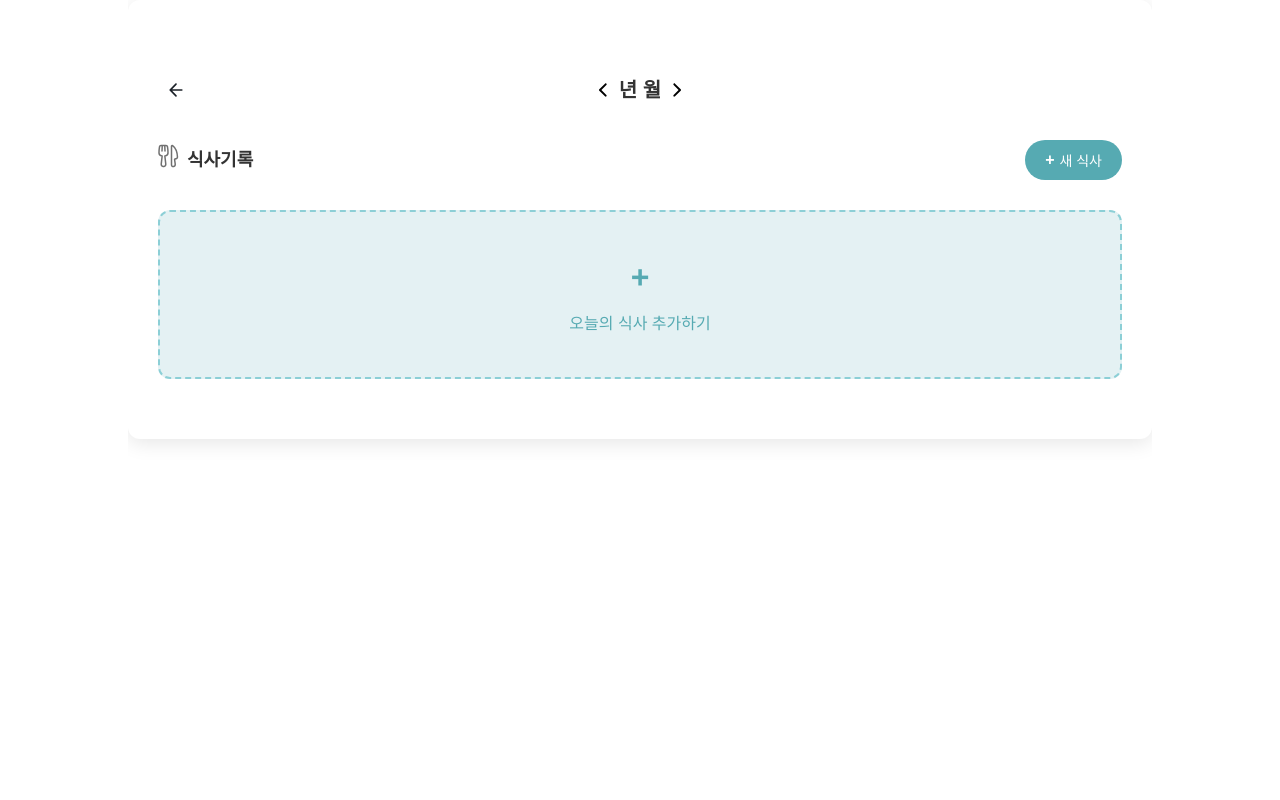
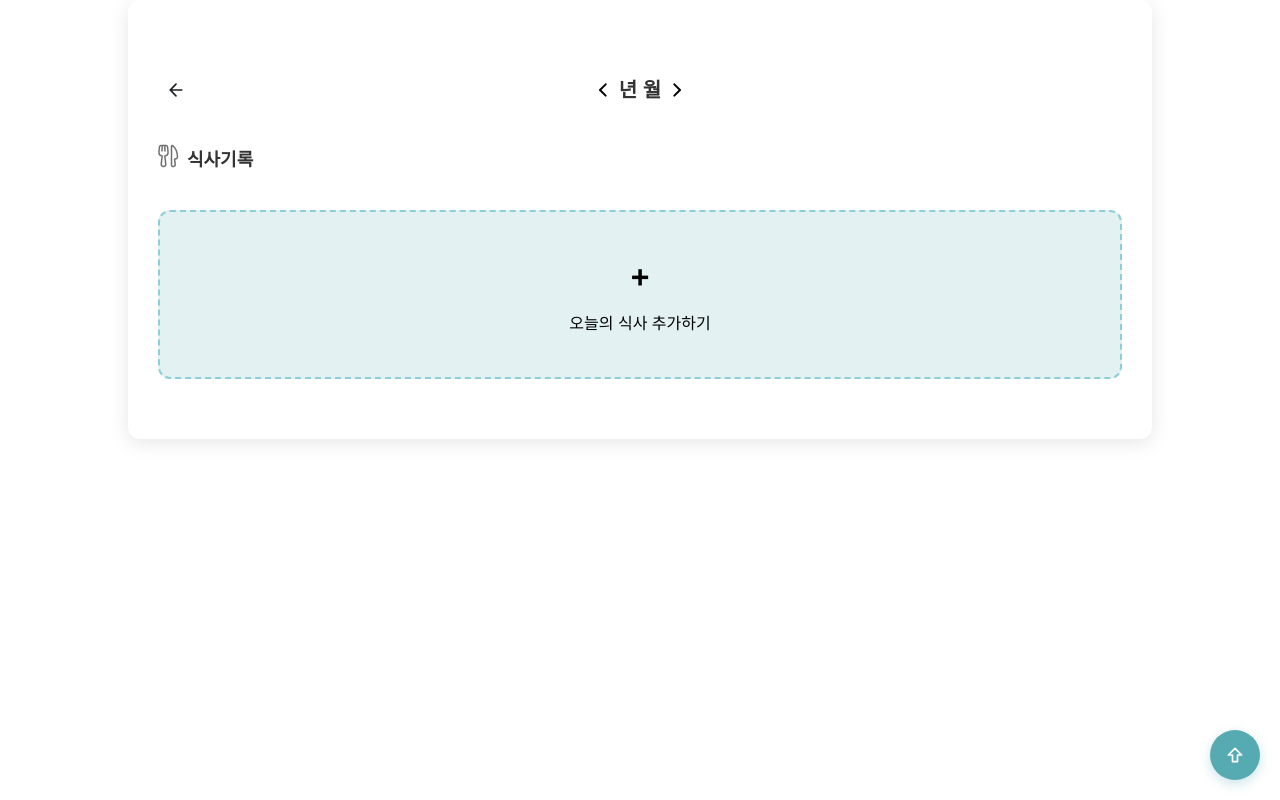
Before and after one commit to pirogramming/Healthtant, a Django app: template templates/diets/diets_main.html in a window 1280 px wide. Run offline with Django 5.2, Linux system fonts and the light colour scheme; the template is opened without the code that fills it, so the values that code supplies are empty; some web fonts are replaced.

Commit message:
feat : top으로 올라가는 a 기능 추가

```diff
--- a/static/diets/diets_main.css
+++ b/static/diets/diets_main.css
@@ -1,9 +1,11 @@
-/* 식사기록페이지 전용 스타일 */
+식사기록페이지 전용 스타일
 :root {
     --main-color: rgba(86, 170, 178, 1);
     --main-color-hover: rgba(94, 189, 198, 0.65);
 }
-
+.screen, .view {
+    overflow: visible; /* hidden이면 스크롤 안됨 */
+}
 /* 페이지별 view 스타일 오버라이드 */
 .view {
     padding-bottom: 0 !important;
@@ -364,3 +366,55 @@
         line-height: 1.2;
     }
 }
+
+.scroll-to-top-btn {
+    position: fixed;
+    bottom: 20px; /* 하단 네비게이션 위에 위치 */
+    right: 20px;
+    width: 50px;
+    height: 50px;
+    background-color: #56AAB2;
+    color: white;
+    border: none;
+    border-radius: 50%;
+    cursor: pointer;
+    display: flex;
+
+    align-items: center;
+    justify-content: center;
+    box-shadow: 0 4px 12px rgba(86, 170, 178, 0.3);
+    transition: all 0.3s ease;
+    z-index: 999999;
+}
+
+.scroll-to-top-btn:hover {
+background-color: var(--main);
+transform: translateY(-2px);
+box-shadow: 0 6px 16px rgba(86, 170, 178, 0.4);
+}
+
+.scroll-to-top-btn:active {
+transform: translateY(0);
+}
+
+.scroll-to-top-btn svg {
+width: 20px;
+height: 20px;
+}
+
+/* 버튼이 보일 때 애니메이션 */
+.scroll-to-top-btn.show {
+display: flex;
+animation: fadeInUp 0.3s ease;
+}
+
+@keyframes fadeInUp {
+    from {
+        opacity: 0;
+        transform: translateY(20px);
+    }
+    to {
+        opacity: 1;
+        transform: translateY(0);
+    }
+}
--- a/templates/diets/diets_form.html
+++ b/templates/diets/diets_form.html
@@ -95,8 +95,6 @@
     </form>
   </div>
 </div>
-{% block bottom_navigation %}
-{% endblock %}
 {% endblock %}
 
 {% block extra_js %}
--- a/templates/diets/diets_main.html
+++ b/templates/diets/diets_main.html
@@ -292,15 +292,43 @@
   </div>
 </div>
 
+<a href="#" id="scrollToTopBtn" class="scroll-to-top-btn" onclick="window.scrollTo(0,0)" aria-label="맨 위로 가기">
+  <svg xmlns="http://www/w3.org/2000/svg" width="24" height="24" viewBox="0 0 24 24" fill="none">
+    <path d="M12 4L4 12H9V20H15V12H20L12 4Z" stroke="currentColor" stroke-width="2" stroke-linecap="round" stroke-linejoin="round"/>
+  </svg>
+</a>
+
 {% endblock %}
 
 {% block extra_js %}
 <script>
+
   function getCookie(name) {
     const v = `; ${document.cookie}`;
     const p = v.split(`; ${name}=`);
     if (p.length === 2) return p.pop().split(";").shift();
   }
+  // 맨 위로 가기 버튼 기능
+  const scrollToTopBtn = document.getElementById('scrollToTopBtn');
+
+  // 스크롤 이벤트 리스너
+  window.addEventListener('scroll', () => {
+    if (window.pageYOffset > 1) {
+      scrollToTopBtn.classList.add('show');
+    } else {
+      scrollToTopBtn.classList.remove('show');
+    }
+  });
+
+// 버튼 클릭 시 맨 위로 스크롤 (a태그용)
+  scrollToTopBtn.addEventListener('click', function(e) {
+    e.preventDefault(); // 링크 기본 동작 방지
+    window.scrollTo({
+      top: 0,
+      left: 0,
+      behavior: 'instant' // smooth 대신 instant 사용
+    });
+  });
 
   async function deleteMeal(el) {
     const id = el.dataset.dietId;
```
